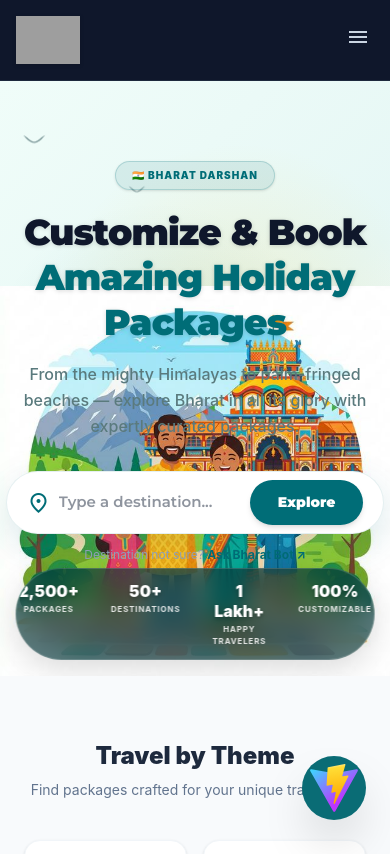
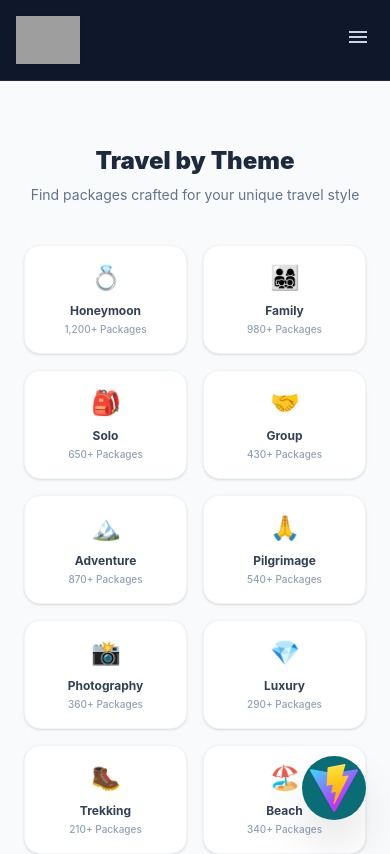
Before and after one commit to rammimankotia-prog/Beautiful-India, a React (Vite) app: page / in a window 390 px wide. Shown: the top 854 px of the page. Built offline with nearby package versions, Linux system fonts and the light colour scheme; grey boxes are pictures that could not be loaded.

Commit message:
Hide hero section on mobile devices with CSS Media Query

```diff
--- a/src/components/BharatDarshanBanner.jsx
+++ b/src/components/BharatDarshanBanner.jsx
@@ -3,7 +3,7 @@ import { Link } from 'react-router-dom';
 
 const BharatDarshanBanner = () => {
   return (
-    <section style={{
+    <section className="hero-banner" style={{
       position: 'relative',
       width: 'calc(100% + 160px)',
       marginLeft: '-80px',
--- a/src/index.css
+++ b/src/index.css
@@ -31,3 +31,10 @@ body {
   'GRAD' 0,
   'opsz' 24
 }
+
+/* Hide hero banner on mobile */
+@media (max-width: 768px) {
+  .hero-banner {
+    display: none !important;
+  }
+}
--- a/src/pages/BeautifulIndiaHome.jsx
+++ b/src/pages/BeautifulIndiaHome.jsx
@@ -72,7 +72,7 @@ const BeautifulIndiaHome = () => {
             </Helmet>
 
             {/* ── Hero (TravelTriangle-style) ──────────────────────────── */}
-            <div style={{
+            <div className="hero-banner" style={{
                 position: 'relative',
                 minHeight: 500,
                 borderRadius: 20,
--- a/src/pages/BharatDarshanPage.jsx
+++ b/src/pages/BharatDarshanPage.jsx
@@ -298,7 +298,7 @@ const BharatDarshanPage = () => {
       `}</style>
 
       <section
-        className="relative overflow-hidden flex items-center justify-center"
+        className="hero-banner relative overflow-hidden flex items-center justify-center"
         style={{
           minHeight: 540,
           background: 'linear-gradient(135deg, #f0fdf9 0%, #e6f7f5 55%, #fef9f0 100%)',
```
